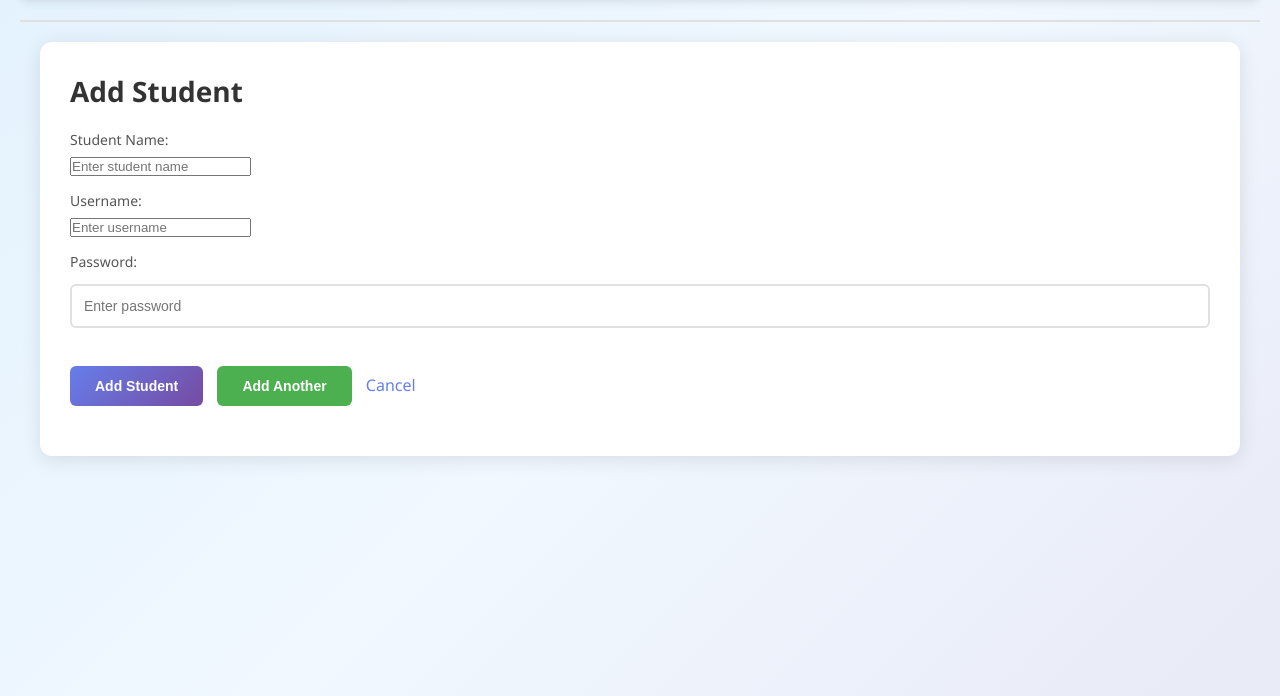
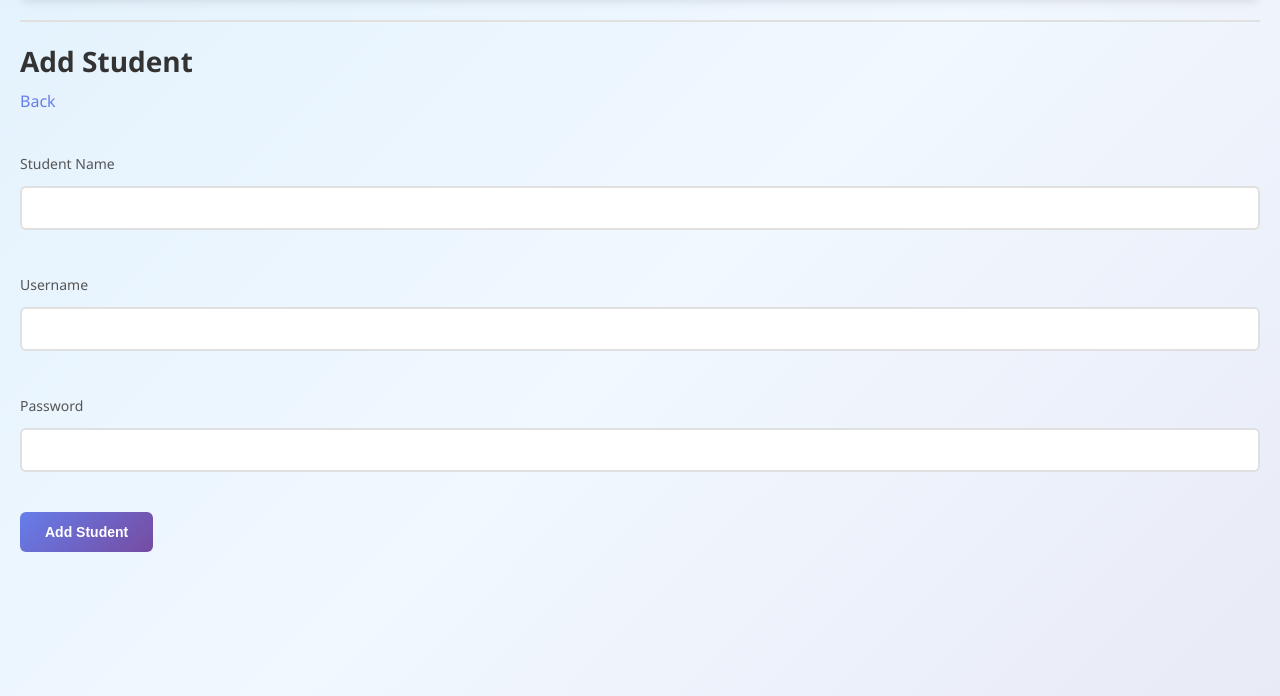
Before and after one commit to pagidelaprashanth99-bit/student_manager, a Flask app: page /teacher/students/add in a window 1280 px wide. Shown: the part 72-768 px from the top of the page. Run offline with Flask 3, Linux system fonts and the light colour scheme; a user stored in the database is signed in.

Commit message:
Update add_student.html

```diff
--- a/app/templates/teacher/add_student.html
+++ b/app/templates/teacher/add_student.html
@@ -1,33 +1,30 @@
 {% extends "base.html" %}
+
 {% block content %}
-<div class="content-container">
-    <h2>Add Student</h2>
 
-    {% with messages = get_flashed_messages(with_categories=true) %}
-        {% if messages %}
-            {% for category, message in messages %}
-                <div class="flash-message flash-{{ category }}">
-                    {{ message }}
-                </div>
-            {% endfor %}
-        {% endif %}
-    {% endwith %}
+<h2>Add Student</h2>
 
-    <form method="post">
-        <label>Student Name:</label>
-        <input name="name" placeholder="Enter student name" required>
+<a href="{{ url_for('teacher.students') }}">Back</a>
 
-        <label>Username:</label>
-        <input name="username" placeholder="Enter username" required>
+<br><br>
 
-        <label>Password:</label>
-        <input name="password" type="password" placeholder="Enter password" required>
+<form method="POST">
+    <label>Student Name</label>
+    <input type="text" name="name" required>
 
-        <div style="margin-top: 20px;">
-            <button type="submit">Add Student</button>
-            <button type="submit" name="add_another" value="1" style="margin-left: 10px; background: #4CAF50;">Add Another</button>
-            <a href="/teacher" style="margin-left: 10px;">Cancel</a>
-        </div>
-    </form>
-</div>
+    <br><br>
+
+    <label>Username</label>
+    <input type="text" name="username" required>
+
+    <br><br>
+
+    <label>Password</label>
+    <input type="password" name="password" required>
+
+    <br><br>
+
+    <button type="submit">Add Student</button>
+</form>
+
 {% endblock %}
```
